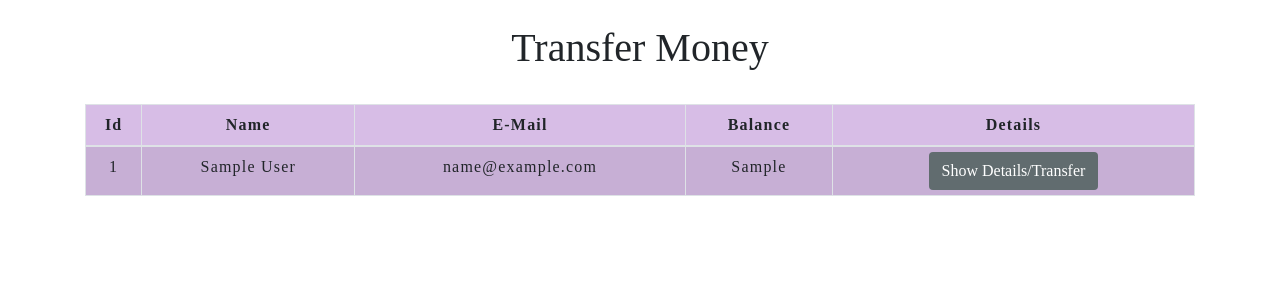
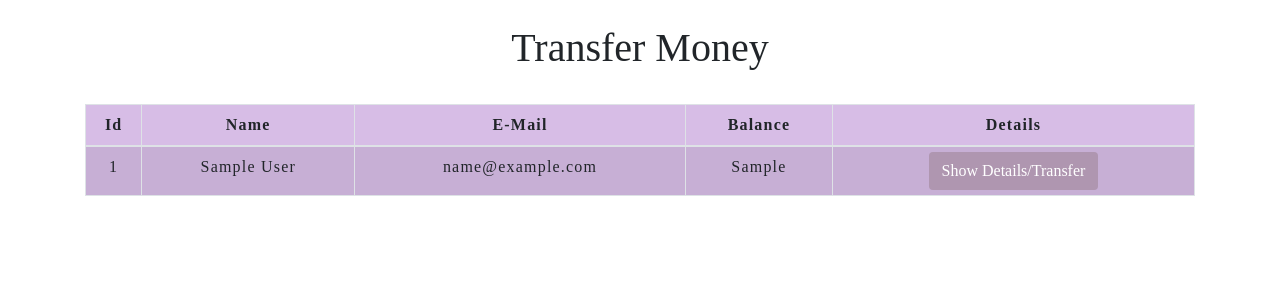
Before and after one commit to Sherin-Sneha/Basic-Banking-System, a PHP site: page /transfermoney.php in a window 1280 px wide, with the pointer over the restyled element. Shown: the part 56-356 px from the top of the page. Run offline with PHP 8.4, Linux system fonts and the light colour scheme; tables that the repository leaves empty or names only in its code hold one stand-in row (values such as "Sample post").

Commit message:
Update transfermoney.php

```diff
--- a/transfermoney.php
+++ b/transfermoney.php
@@ -13,7 +13,7 @@
         transition: 1.5s;
       }
       button:hover{
-        background-color:#616C6F;
+        background-color:#af96b0;
         color: white;
       }
     </style>
```
